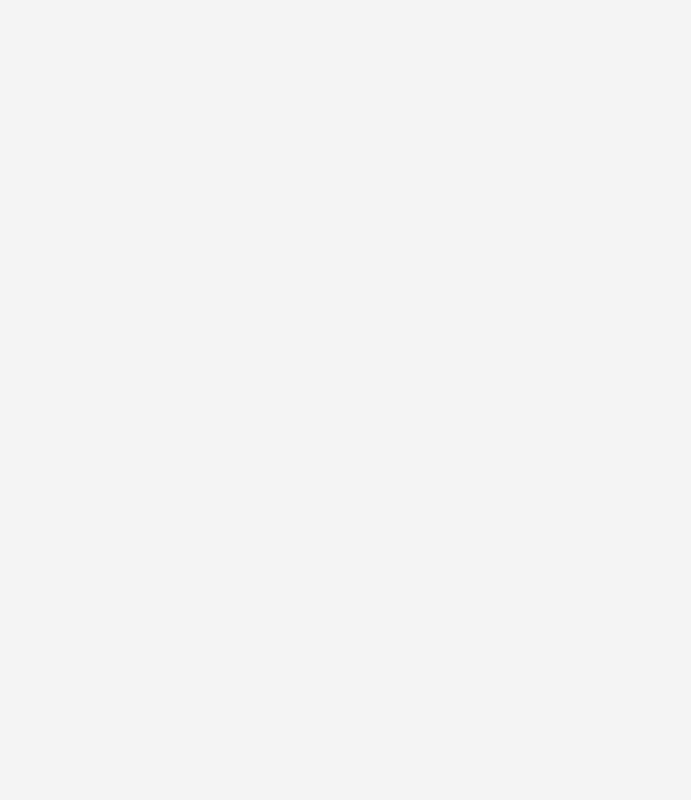
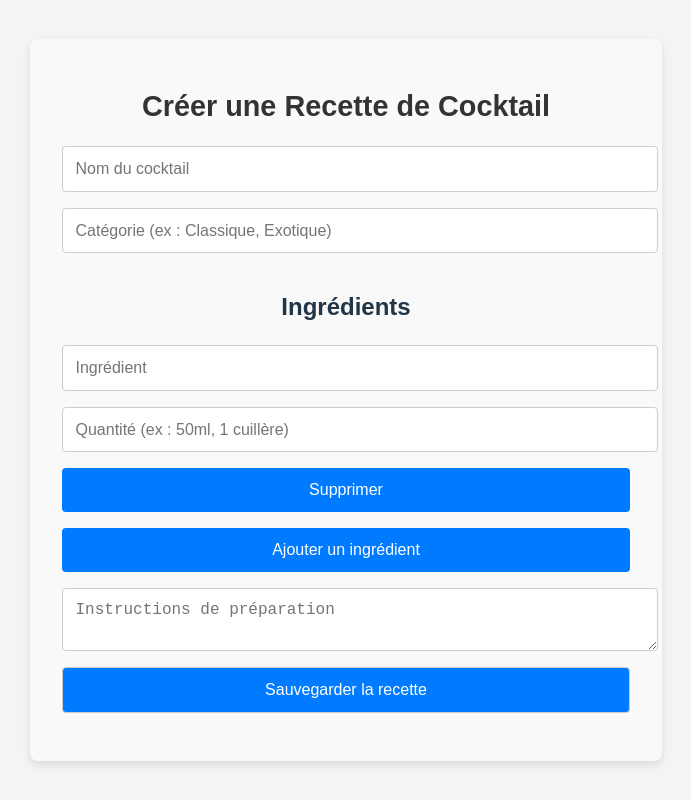
Before and after one commit to henni-yousra/CocktailWeb, a React (Vite) app in the folder frontend/: page /create in a window 1280 px wide. Before the commit this address had no page. Shown: the whole page, without its empty margins (294-985 px from the left). Built offline with nearby package versions, Linux system fonts and the light colour scheme.

Commit message:
home page

```diff
--- a/frontend/src/App.jsx
+++ b/frontend/src/App.jsx
@@ -3,6 +3,7 @@ import { BrowserRouter as Router, Routes, Route } from 'react-router-dom';
 import Signup from './pages/Signup';
 import Login from './pages/Login';
 import Home from './pages/Home';
+import CreateCocktail from './pages/CreateCocktail';
 
 function App() {
   return (
@@ -11,6 +12,7 @@ function App() {
         <Route path="/" element={<Home />} />
         <Route path="/signup" element={<Signup />} />
         <Route path="/login" element={<Login />} />
+        <Route path="/create" element={<CreateCocktail />} />
       </Routes>
     </Router>
   );
--- /dev/null
+++ b/frontend/src/pages/CreateCocktail.jsx
@@ -0,0 +1,137 @@
+import React, { useState } from 'react';
+import '../styles/pages/CreateCocktail.css';
+
+function CreateCocktail() {
+  const [formData, setFormData] = useState({
+    name: '',
+    category: '',
+    ingredients: [{ name: '', quantity: '' }],
+    instructions: '',
+  });
+
+  const [successMessage, setSuccessMessage] = useState('');
+  const [errorMessage, setErrorMessage] = useState('');
+
+  const handleChange = (e) => {
+    const { name, value } = e.target;
+    setFormData({ ...formData, [name]: value });
+  };
+
+  const handleIngredientChange = (index, e) => {
+    const { name, value } = e.target;
+    const updatedIngredients = [...formData.ingredients];
+    updatedIngredients[index][name] = value;
+    setFormData({ ...formData, ingredients: updatedIngredients });
+  };
+
+  const addIngredient = () => {
+    setFormData({
+      ...formData,
+      ingredients: [...formData.ingredients, { name: '', quantity: '' }],
+    });
+  };
+
+  const removeIngredient = (index) => {
+    const updatedIngredients = formData.ingredients.filter((_, i) => i !== index);
+    setFormData({ ...formData, ingredients: updatedIngredients });
+  };
+
+  const handleSubmit = async (e) => {
+    e.preventDefault();
+    setSuccessMessage('');
+    setErrorMessage('');
+
+    if (!formData.name || !formData.instructions || formData.ingredients.length === 0) {
+      setErrorMessage('Veuillez remplir tous les champs obligatoires.');
+      return;
+    }
+
+    try {
+      const response = await fetch('/api/cocktails', {
+        method: 'POST',
+        headers: { 'Content-Type': 'application/json' },
+        body: JSON.stringify(formData),
+      });
+
+      if (response.ok) {
+        setSuccessMessage('Votre recette a été sauvegardée avec succès !');
+        setFormData({
+          name: '',
+          category: '',
+          ingredients: [{ name: '', quantity: '' }],
+          instructions: '',
+        });
+      } else {
+        setErrorMessage('Erreur lors de la sauvegarde de votre recette.');
+      }
+    } catch (error) {
+      setErrorMessage('Impossible de se connecter au serveur.');
+    }
+  };
+
+  return (
+    <div className="create-cocktail-container">
+      <h1>Créer une Recette de Cocktail</h1>
+      <form onSubmit={handleSubmit} className="create-cocktail-form">
+        <input
+          type="text"
+          name="name"
+          placeholder="Nom du cocktail"
+          value={formData.name}
+          onChange={handleChange}
+          required
+        />
+        <input
+          type="text"
+          name="category"
+          placeholder="Catégorie (ex : Classique, Exotique)"
+          value={formData.category}
+          onChange={handleChange}
+        />
+
+        <h2>Ingrédients</h2>
+        {formData.ingredients.map((ingredient, index) => (
+          <div key={index} className="ingredient-row">
+            <input
+              type="text"
+              name="name"
+              placeholder="Ingrédient"
+              value={ingredient.name}
+              onChange={(e) => handleIngredientChange(index, e)}
+              required
+            />
+            <input
+              type="text"
+              name="quantity"
+              placeholder="Quantité (ex : 50ml, 1 cuillère)"
+              value={ingredient.quantity}
+              onChange={(e) => handleIngredientChange(index, e)}
+              required
+            />
+            <button type="button" onClick={() => removeIngredient(index)}>
+              Supprimer
+            </button>
+          </div>
+        ))}
+        <button type="button" onClick={addIngredient}>
+          Ajouter un ingrédient
+        </button>
+
+        <textarea
+          name="instructions"
+          placeholder="Instructions de préparation"
+          value={formData.instructions}
+          onChange={handleChange}
+          required
+        />
+
+        <button type="submit">Sauvegarder la recette</button>
+      </form>
+
+      {successMessage && <p className="success-message">{successMessage}</p>}
+      {errorMessage && <p className="error-message">{errorMessage}</p>}
+    </div>
+  );
+}
+
+export default CreateCocktail;
--- a/frontend/src/pages/Home.jsx
+++ b/frontend/src/pages/Home.jsx
@@ -1,14 +1,65 @@
-import React from 'react';
-import { Link } from 'react-router-dom';
+import React, { useState } from 'react';
 import '../styles/pages/Home.css';
 function Home() {
+
+  const [searchType, setSearchType] = useState('name'); // 'name', 'ingredient', 'category'
+  const [searchQuery, setSearchQuery] = useState('');
+  const [results, setResults] = useState([]);
+  const [error, setError] = useState('');
+
+  const handleSearch = async (e) => {
+    e.preventDefault();
+    setError('');
+    setResults([]);
+
+    if (!searchQuery.trim()) {
+      setError('Veuillez entrer une recherche valide.');
+      return;
+    }
+
+    try {
+      const response = await fetch(`/api/cocktails?${searchType}=${searchQuery}`);
+      if (response.ok) {
+        const data = await response.json();
+        setResults(data.cocktails || []);
+      } else {
+        setError('Aucun cocktail trouvé.');
+      }
+    } catch (err) {
+      setError('Erreur lors de la récupération des cocktails.');
+    }
+  };
+
   return (
-    <div className="home-container">
-      <h1>Bienvenue sur notre Application</h1>
-      <p>Pour accéder à votre compte, veuillez vous connecter ou vous inscrire.</p>
-      <div className="links">
-        <Link to="/login" className="btn">Se connecter</Link>
-        <Link to="/signup" className="btn">S'inscrire</Link>
+    <div className="cocktail-search-container">
+      <h1>Recherche de Cocktails</h1>
+      <form onSubmit={handleSearch} className="search-form">
+        <select value={searchType} onChange={(e) => setSearchType(e.target.value)}>
+          <option value="name">Nom</option>
+          <option value="ingredient">Ingrédient</option>
+          <option value="category">Catégorie</option>
+        </select>
+        <input
+          type="text"
+          placeholder={`Rechercher par ${searchType}`}
+          value={searchQuery}
+          onChange={(e) => setSearchQuery(e.target.value)}
+          required
+        />
+        <button type="submit">Rechercher</button>
+      </form>
+
+      {error && <p className="error-message">{error}</p>}
+
+      <div className="results">
+        {results.length > 0 &&
+          results.map((cocktail, index) => (
+            <div key={index} className="cocktail-card">
+              <img src={cocktail.image} alt={cocktail.name} />
+              <h2>{cocktail.name}</h2>
+              <p>{cocktail.category}</p>
+            </div>
+          ))}
       </div>
     </div>
   );
--- /dev/null
+++ b/frontend/src/styles/pages/CreateCocktail.css
@@ -0,0 +1,94 @@
+/* Conteneur principal */
+.create-cocktail-container {
+    font-family: 'Arial', sans-serif;
+    max-width: 600px;
+    margin: 2rem auto;
+    padding: 2rem;
+    background: #f9f9f9;
+    border-radius: 8px;
+    box-shadow: 0 4px 8px rgba(0, 0, 0, 0.1);
+    text-align: center;
+  }
+
+  /* Titre principal */
+  .create-cocktail-container h1 {
+    font-size: 1.8rem;
+    color: #333;
+    margin-bottom: 1.5rem;
+  }
+
+  /* Formulaire */
+  .create-cocktail-form input,
+  .create-cocktail-form textarea,
+  .create-cocktail-form button {
+    width: 100%;
+    margin-bottom: 1rem;
+    padding: 0.8rem;
+    border-radius: 4px;
+    border: 1px solid #ccc;
+    font-size: 1rem;
+  }
+
+  /* Ingrédients */
+  /*.ingredient-row {
+     display: flex;
+    gap: 0.5rem;
+    margin-bottom: 0.5rem;
+  }
+
+  .ingredient-row input {
+    flex: 1;
+  }
+
+  .ingredient-row button {
+    flex-shrink: 0;
+    padding: 0.5rem 1rem;
+    background-color: red;
+    color: white;
+    border: none;
+    border-radius: 4px;
+    cursor: pointer;
+  }
+
+  .ingredient-row button:hover {
+    background-color: darkred;
+  }
+
+  /* Ajouter un ingrédient */
+  .create-cocktail-form button[type="button"] {
+    background-color: #007bff;
+    color: white;
+    border: none;
+    cursor: pointer;
+    transition: background-color 0.3s ease;
+  }
+
+  .create-cocktail-form button[type="button"]:hover {
+    background-color: #0056b3;
+  } */
+
+  /* Bouton de soumission */
+  .create-cocktail-form button[type="submit"] {
+    background-color: green;
+    color: white;
+    border: none;
+    cursor: pointer;
+    transition: background-color 0.3s ease;
+  }
+
+  .create-cocktail-form button[type="submit"]:hover {
+    background-color: darkgreen;
+  }
+
+  /* Messages */
+  .success-message {
+    color: green;
+    font-size: 1rem;
+    margin-top: 1rem;
+  }
+
+  .error-message {
+    color: red;
+    font-size: 1rem;
+    margin-top: 1rem;
+  }
--- a/frontend/src/styles/pages/Home.css
+++ b/frontend/src/styles/pages/Home.css
@@ -1,60 +1,81 @@
-/* Styles pour la page d'accueil */
-body {
+/* Conteneur principal */
+.cocktail-search-container {
   font-family: Arial, sans-serif;
-    margin: 0;
-    padding: 0;
-    background-color: #f4f4f4;
-    display: flex;
-    justify-content: center;
-    align-items: center;
-    height: 100vh;
-  }
-
-  /* Conteneur principal de la page d'accueil */
-  .home-container {
-    background-color: #ffffff;
   padding: 2rem;
-    border-radius: 8px;
-    box-shadow: 0 4px 8px rgba(0, 0, 0, 0.2);
-    width: 100%;
-    max-width: 400px;
+  max-width: 600px;
+  margin: 0 auto;
   text-align: center;
 }
 
-  /* Titre de la page d'accueil */
-  .home-container h1 {
-    margin-bottom: 1rem;
-    color: #333333;
-    font-size: 2rem;
+/* Titre */
+.cocktail-search-container h1 {
+  margin-bottom: 1.5rem;
+  color: #333;
 }
 
-  /* Description sous le titre */
-  .home-container p {
-    margin-bottom: 2rem;
-    font-size: 1.1rem;
-    color: #555555;
-  }
-
-  /* Conteneur des liens */
-  .links {
+/* Formulaire */
+.search-form {
   display: flex;
   flex-direction: column;
   gap: 1rem;
+  margin-bottom: 2rem;
 }
 
-  /* Style des liens */
-  .links .btn {
+.search-form select,
+.search-form input,
+.search-form button {
   padding: 0.8rem;
+  border-radius: 4px;
+  border: 1px solid #ccc;
+  font-size: 1rem;
+}
+
+.search-form button {
   background-color: #007bff;
   color: white;
   border: none;
-    border-radius: 4px;
-    text-decoration: none;
-    font-size: 1rem;
-    text-align: center;
+  cursor: pointer;
   transition: background-color 0.3s ease;
 }
 
-  .links .btn:hover {
+.search-form button:hover {
   background-color: #0056b3;
 }
+
+/* Message d'erreur */
+.error-message {
+  color: red;
+  font-size: 0.9rem;
+  margin-bottom: 1rem;
+}
+
+/* Résultats */
+.results {
+  display: grid;
+  grid-template-columns: repeat(auto-fit, minmax(150px, 1fr));
+  gap: 1rem;
+}
+
+.cocktail-card {
+  background-color: #fff;
+  border: 1px solid #ccc;
+  border-radius: 4px;
+  padding: 1rem;
+  text-align: center;
+  box-shadow: 0 2px 4px rgba(0, 0, 0, 0.1);
+}
+
+.cocktail-card img {
+  max-width: 100%;
+  border-radius: 4px;
+}
+
+.cocktail-card h2 {
+  margin: 0.5rem 0;
+  font-size: 1.2rem;
+}
+
+.cocktail-card p {
+  color: #555;
+  font-size: 0.9rem;
+}
--- a/frontend/vite.config.js
+++ b/frontend/vite.config.js
@@ -9,6 +9,6 @@ export default defineConfig({
       usePolling: true,
     },
     host: true,
-    port: 80,
+    port: 4000,
   },
 })
```
Also changed, not shown: 1 other file (tests, documents, lock files or other folders). Lines whose indentation alone changed are shown as unchanged.
